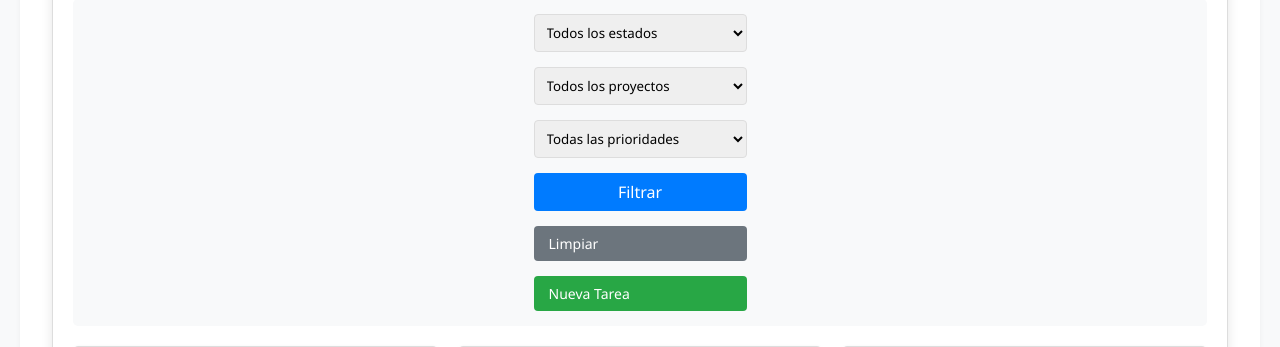
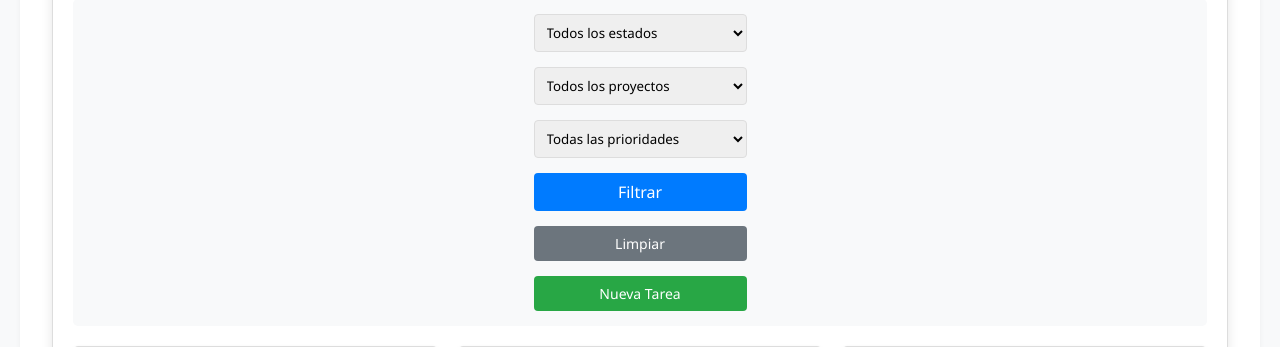
Before and after one commit to 23wargio/ADS-II-GRUPAL, a PHP site: page /pantallas/tasks.php in a window 1280 px wide. Shown: the part 214-561 px from the top of the page. Run offline with PHP 8.4, Linux system fonts and the light colour scheme; a user stored in the database is signed in; data comes from the database, SQL or seed files in the repository.

Commit message:
Modificacion de Centrar texto en botones

```diff
--- a/pantallas/tasks.php
+++ b/pantallas/tasks.php
@@ -178,10 +178,10 @@ if ($_SERVER['REQUEST_METHOD'] === 'POST' && isset($_POST['update_task'])) {
                 </select>
 
                 <button type="submit" class="filter-button">Filtrar</button>
-                <a href="tasks.php" class="filter-button" style="text-decoration: none; display: inline-block; background-color: #6c757d;">Limpiar</a>
+                <a href="tasks.php" class="filter-button" style="text-align: center ;text-decoration: none; display: inline-block; background-color: #6c757d;">Limpiar</a>
 
                 <?php if ($userRole === 'admin' || $userRole === 'manager'): ?>
-                <a href="create_task.php" class="filter-button" style="text-decoration: none; display: inline-block; background-color: #28a745;">Nueva Tarea</a>
+                <a href="create_task.php" class="filter-button" style="text-align: center; text-decoration: none; display: inline-block; background-color: #28a745;">Nueva Tarea</a>
                 <?php endif; ?>
             </form>
         </div>
```
